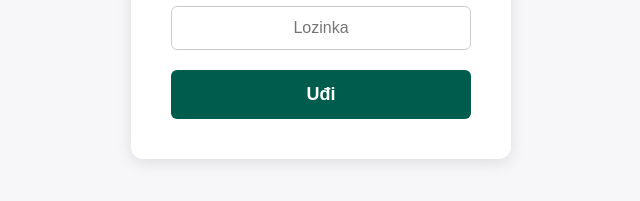
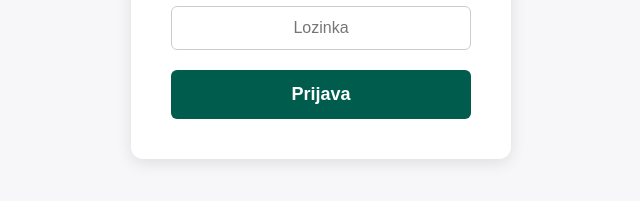
Before and after one commit to hpajic/kalendarGodisnji, a website: page index.html in a window 1280 px wide. Shown: the part 411-612 px from the top of the page, 319-959 px from the left. Drawn offline with nearby package versions, Linux system fonts and the light colour scheme.

Commit message:
Update login button text and trigger calendar rendering on login

```diff
--- a/index.html
+++ b/index.html
@@ -21,7 +21,10 @@
     <h2 style="margin-top:0;color:#005d4e;">Prijava za Kalendar</h2>
     <input type="text" id="loginUser" placeholder="Korisničko ime" autocomplete="username" style="width:100%;padding:12px;margin-bottom:15px;font-size:16px;border-radius:6px;border:1px solid #ccc;text-align:center;">
     <input type="password" id="loginPassword" placeholder="Lozinka" autocomplete="current-password" style="width:100%;padding:12px;margin-bottom:20px;font-size:16px;border-radius:6px;border:1px solid #ccc;box-sizing:border-box;text-align:center;">
-    <button id="loginBtn" style="width:100%;padding:14px;font-size:18px;background:#005d4e;color:#fff;border:none;border-radius:6px;cursor:pointer;font-weight:bold;">Uđi</button>
+    <button id="loginBtn" style="width:100%;padding:14px;font-size:18px;background:#005d4e;color:#fff;border:none;border-radius:6px;cursor:pointer;font-weight:bold;">Prijava</button>
+  </div>
+</div>
+
 <div id="appContainer" style="display:none;">  <div id="userGreeting" style="text-align:center; font-size:22px; font-weight:bold; color:#005d4e; margin-top:20px; margin-bottom:10px;"></div>  <div class="calendar-slider" style="display:flex;align-items:center;justify-content:center;margin-bottom:20px;">
   <button id="prevMonth" class="slider-arrow" aria-label="Prethodni mjesec">
     <svg width="28" height="28" fill="none" stroke="currentColor" stroke-width="3" style="vertical-align:middle;"><polyline points="18 24 8 14 18 4"/></svg>
--- a/main.js
+++ b/main.js
@@ -458,6 +458,10 @@ document.getElementById('loginBtn').onclick = async function() {
      $('#memberSelect').val([loggedInDisplayName]).trigger('change');
   }
 
+  // Prvo renderiranje
+  renderSliderCalendar();
+};
+
 document.getElementById('exportCsvBtn').onclick = async function() {
   const entries = await getLeaveEntries();
   let csv = "Datum,Osoba\n";
```
